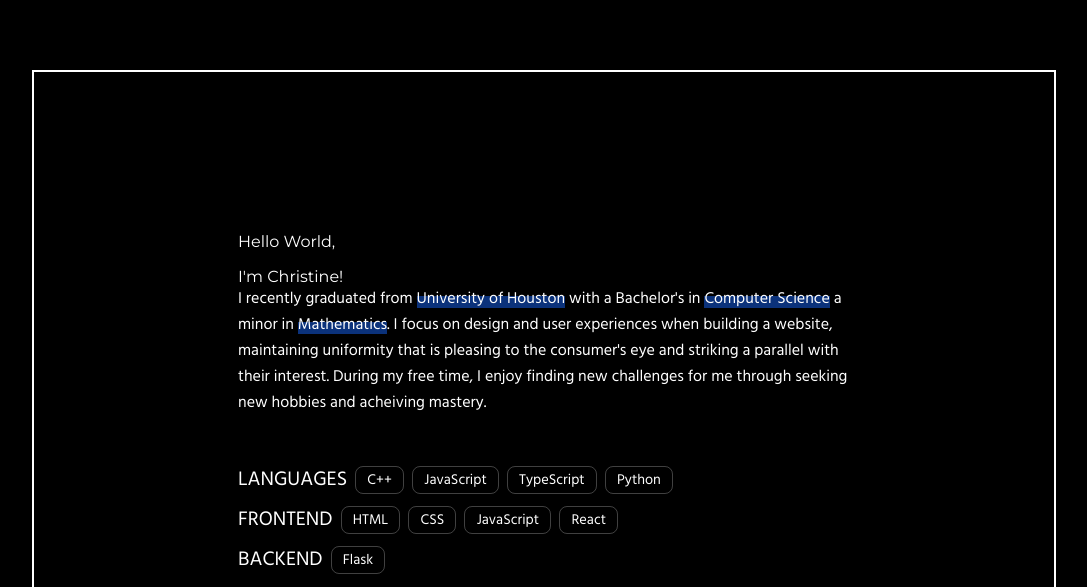
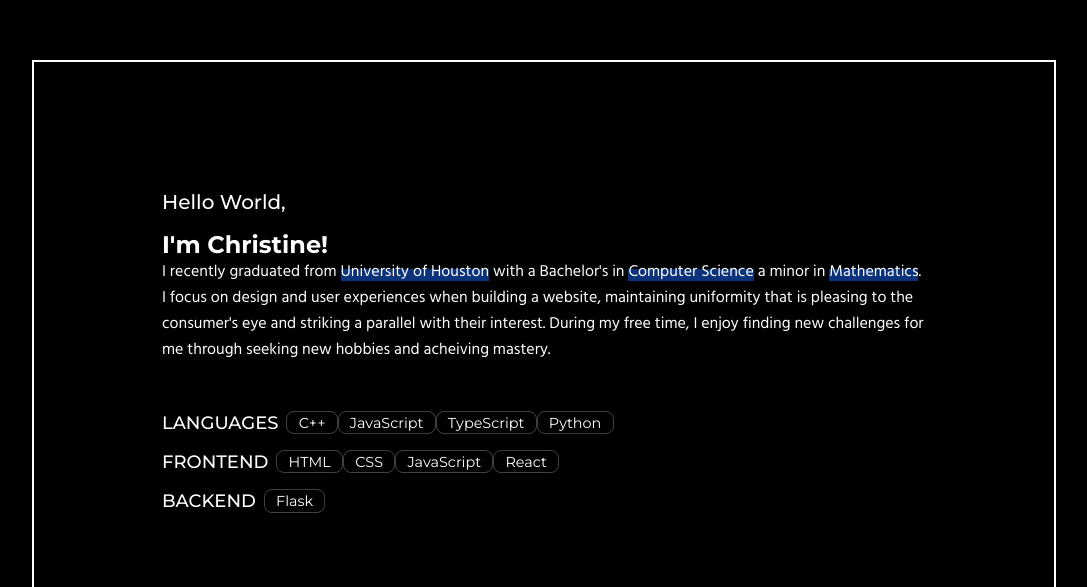
Before and after one commit to thechristinedo/portfolio, a plain HTML site: page index.html in a window 1280 px wide. Shown: the part 900-1487 px from the top of the page, without its empty margins (96-1183 px from the left). Drawn offline with Linux system fonts and the light colour scheme.

Commit message:
added responsiveness to about section and fixed hero section

```diff
--- a/index.html
+++ b/index.html
@@ -33,10 +33,11 @@
             </div>
             <div>
                 <div class="hero__text margin-bottom-400">
-                    <h1 class="hero--name fs-800 fw-bold">Christine Do</h1>
-                    <h2 class="fs-700 fw-semi-bold">a front-end developer</h2>
+                    <h1 class="hero--name fs-primary-header fw-bold">Christine Do</h1>
+                    <h2 class="fs-secondary-header fw-semi-bold">a front-end developer</h2>
                 </div>
-                <p class="hero--location margin-bottom-700 fs-body"><i class="fa-solid fa-location-dot"></i> Houston, TX
+                <p class="hero--location margin-bottom-700 fs-body fw-semi-bold"><i
+                        class="fa-solid fa-location-dot"></i> Houston, TX
                 </p>
                 <div class="hero__contact fs-600">
                     <button class="resume fw-semi-bold fs-body">Resume <i
@@ -50,12 +51,12 @@
         </section>
 
 
-        <section id="about" class="container">
+        <section id="about" class="container padding-block-600">
             <div class="about__container">
-                <div class="about__text">
-                    <h3 class="section__header">Hello World,</h3>
-                    <h2 class="about__text--title">I'm Christine!</h2>
-                    <p class="about__text--body">I recently graduated from <span class="text--custom">University of
+                <div>
+                    <h3 class="fs-section-header fw-semi-bold margin-bottom-400">Hello World,</h3>
+                    <h2 class="fs-secondary-header fw-bold">I'm Christine!</h2>
+                    <p class="fs-body">I recently graduated from <span class=" text--custom">University of
                             Houston</span> with a
                         Bachelor's in
                         <span class="text--custom">Computer Science</span> a minor in
@@ -67,9 +68,10 @@
                         time, I enjoy finding new challenges for me through seeking new hobbies and acheiving mastery.
                     </p>
                 </div>
-                <div class="about__skills">
+
+                <div>
                     <div class="skills--div">
-                        <h3 class="skills--header">LANGUAGES</h3>
+                        <h3 class="fs-500 fw-semi-bold">LANGUAGES</h3>
                         <ul>
                             <li>C++</li>
                             <li>JavaScript</li>
@@ -78,7 +80,7 @@
                         </ul>
                     </div>
                     <div class="skills--div">
-                        <h3 class="skills--header">FRONTEND</h3>
+                        <h3 class="fs-500 fw-semi-bold">FRONTEND</h3>
                         <ul>
                             <li>HTML</li>
                             <li>CSS</li>
@@ -87,7 +89,7 @@
                         </ul>
                     </div>
                     <div class="skills--div">
-                        <h3 class="skills--header">BACKEND</h3>
+                        <h3 class="fs-500 fw-semi-bold">BACKEND</h3>
                         <ul>
                             <li>Flask</li>
                         </ul>
@@ -96,7 +98,7 @@
             </div>
         </section>
 
-        <section id="projects" class="container">
+        <section id="projects" class="container padding-block-600">
             <div class="projects__container">
                 <h3 class="section__header">"git clone Projects"</h3>
                 <h2>Error 404.</h2>
@@ -104,7 +106,7 @@
             </div>
         </section>
 
-        <section id="contact" class="container">
+        <section id="contact" class="container padding-block-600">
             <div class="contact__container">
                 <h3 class="section__header">Contact</h3>
                 <h2 class="contact__text--title">Let's Collaborate!</h2>
--- a/src/css/styles.css
+++ b/src/css/styles.css
@@ -26,6 +26,7 @@
   --fs-nav: var(--fs-600);
   --fs-primary-header: var(--fs-800);
   --fs-secondary-header: var(--fs-700);
+  --fs-section-header: var(--fs-600);
   --fs-body: var(--fs-400);
 }
 
@@ -77,11 +78,6 @@ body {
 p {
   font-family: "Hind";
 }
-
-section {
-  padding: 10rem 0;
-}
-
 /*********************************************************************************/
 
 .light--mode {
@@ -123,11 +119,16 @@ section {
   color: rgb(var(--secondary-color));
 }
 
+@media (max-width: 50em) {
+  .navbar ul {
+    display: none;
+  }
+}
+
 /*********************************************************************************/
 
 .hero {
-  height: calc(100vh - 90px);
-  height: 100%;
+  min-height: calc(100vh - 90px);
   display: flex;
   flex-direction: row-reverse;
   justify-content: space-between;
@@ -170,6 +171,7 @@ section {
 .hero__side {
   max-width: 400px;
   width: 100%;
+  height: auto;
 }
 
 img {
@@ -180,29 +182,23 @@ img {
 @media (max-width: 50em) {
   .hero {
     display: grid;
+    grid-template-rows: repeat(auto-fit, minmax(0, max-content));
     justify-content: center;
-    gap: 2rem;
+    align-content: center;
   }
 }
 
 /*********************************************************************************/
 
 .about__container {
+  /* backdrop-filter: blur(2rem); */
   border: 0.15rem solid rgb(var(--main-color));
-  backdrop-filter: blur(2rem);
-  padding: 10rem 0;
-  max-width: 1024px;
-  margin: 0 auto;
+  padding: clamp(2rem, 10vw, 10rem);
 
   display: flex;
   flex-direction: column;
   justify-content: center;
-  align-items: center;
-}
-
-.about__text {
-  width: 60%;
-  margin-bottom: 3rem;
+  gap: 3rem;
 }
 
 .text--custom {
@@ -216,31 +212,24 @@ img {
   left: 0;
   width: 100%;
   height: 0.75rem;
-  /* background-color: rgb(var(--secondary-color)); */
   background-color: rgb(var(--secondary-color));
   opacity: 0.6;
   z-index: -1;
 }
 
-.about__skills {
-  width: 60%;
-}
-
 .skills--div {
   display: flex;
+  flex-wrap: wrap;
   align-items: center;
+
   gap: 0.5rem;
-  font-family: "Hind";
-  margin-bottom: 0.5rem;
-}
-
-.skills--div h3 {
-  font-size: 1.25rem;
+  font-family: var(--ff-heading);
+  margin-bottom: 1rem;
 }
 
 .skills--div ul {
   display: flex;
-  gap: 0.5rem;
+  flex-wrap: wrap;
 }
 
 .skills--div li {
@@ -248,6 +237,7 @@ img {
   border: 1px solid rgba(var(--main-color), 0.25);
   border-radius: 0.5rem;
   padding: 0.1rem 0.7rem;
+  text-align: center;
 }
 
 /*********************************************************************************/
@@ -370,6 +360,18 @@ img {
   font-size: var(--fs-body);
 }
 
+.fs-primary-header {
+  font-size: var(--fs-primary-header);
+}
+
+.fs-secondary-header {
+  font-size: var(--fs-secondary-header);
+}
+
+.fs-section-header {
+  font-size: var(--fs-section-header);
+}
+
 .container {
   --max-width: 1024px;
   --padding: 2rem;
@@ -393,6 +395,10 @@ img {
   margin-bottom: 3rem;
 }
 
+.padding-block-600 {
+  padding-block: 10rem;
+}
+
 /* TRAIL */
 .trail {
   position: fixed;
```
